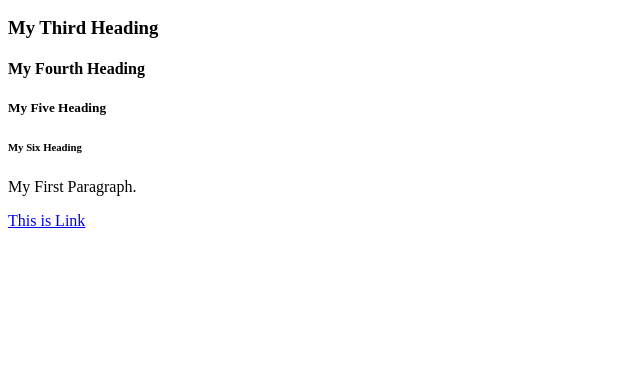
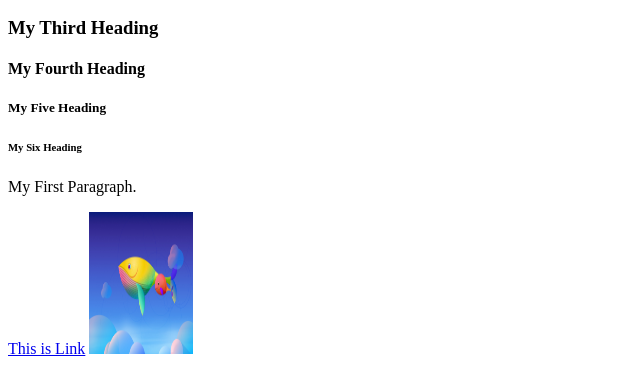
Before and after one commit to renaldimaulanaishak/risyanz.github.io, a plain HTML site: page index.html in a window 1280 px wide. Shown: the part 110-502 px from the top of the page, without its empty margins (0-640 px from the left). Drawn offline with Linux system fonts and the light colour scheme.

Commit message:
Initial commit

```diff
--- a/index.html
+++ b/index.html
@@ -12,7 +12,7 @@
 		<h5>My Five Heading</h5>
 		<h6>My Six Heading</h6>
 		<p>My First Paragraph.</p>
-
 		<a href="https://www.w3schools.com">This is Link</a>
+		<img src="background.jpg" alt="Background" width="104" height="142">
 	</body>
 </html>
```
Also changed, not shown: background.jpg (added).
